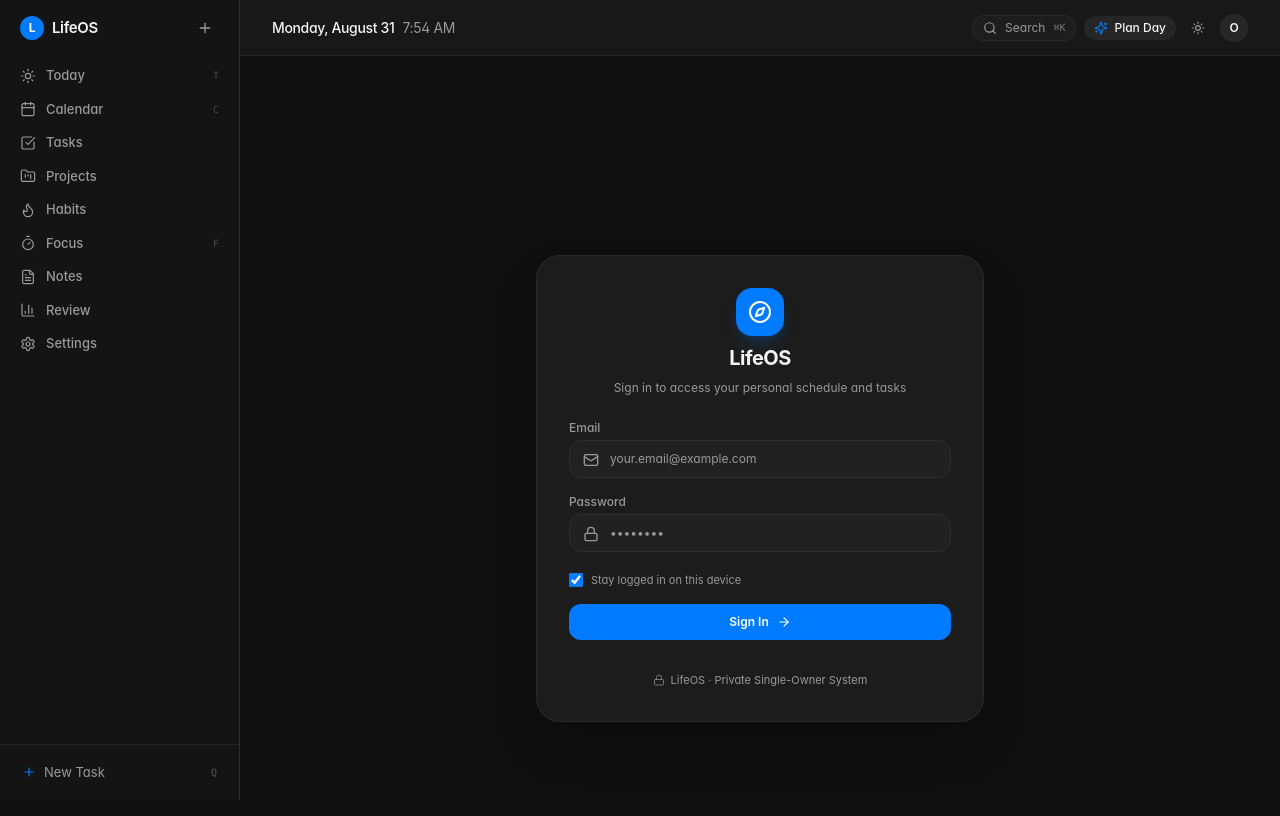
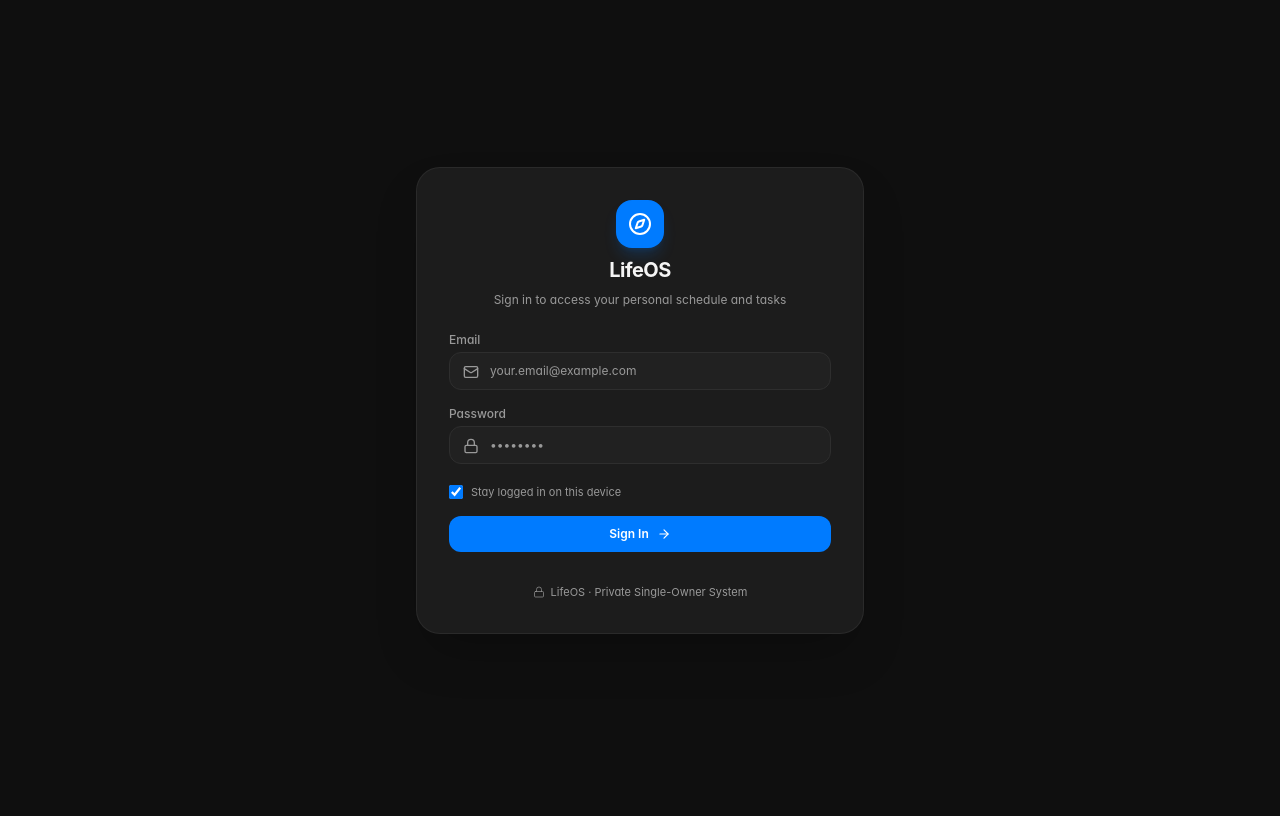
Before and after one commit to YathinTHEBUILDER/LifeOS, a Next.js app: page /auth/login in a window 1280 px wide. Shown: the top 816 px of the page. Built offline with nearby package versions, Linux system fonts and the light colour scheme; no server answers.

Commit message:
feat(ui): ensure clean login landing view without planner navigation shell

```diff
--- a/src/components/layout/app-shell.tsx
+++ b/src/components/layout/app-shell.tsx
@@ -1,6 +1,7 @@
 'use client';
 
 import React, { useState } from 'react';
+import { usePathname } from 'next/navigation';
 import { Sidebar } from './sidebar';
 import { MobileNav } from './mobile-nav';
 import { Header } from './header';
@@ -10,7 +11,19 @@ import { PlanDayModal } from '../today/plan-day-modal';
 import { Toaster } from 'sonner';
 
 export function AppShell({ children }: { children: React.ReactNode }) {
+  const pathname = usePathname();
   const [isPlanDayOpen, setIsPlanDayOpen] = useState(false);
+
+  const isAuthPage = pathname?.startsWith('/auth');
+
+  if (isAuthPage) {
+    return (
+      <div className="min-h-screen bg-background text-foreground">
+        {children}
+        <Toaster position="top-center" richColors />
+      </div>
+    );
+  }
 
   return (
     <div className="flex min-h-screen bg-background text-foreground selection:bg-primary/20 selection:text-primary">
```
